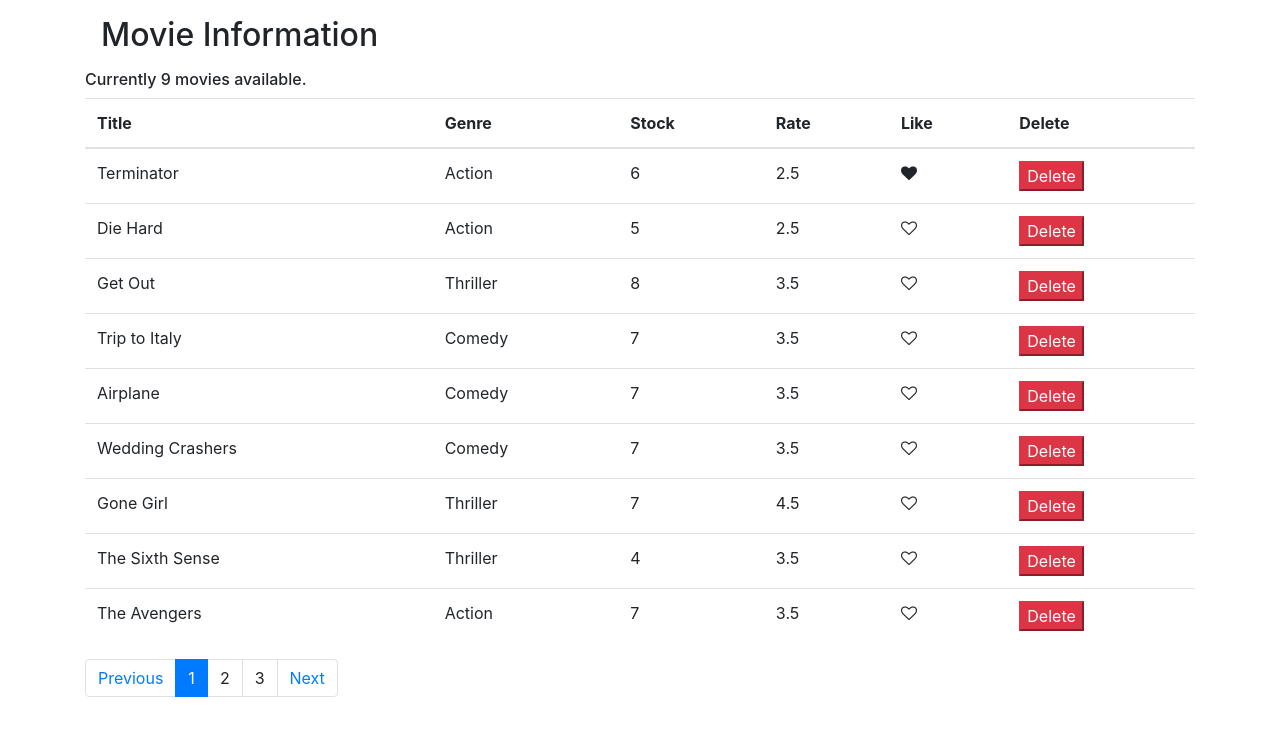
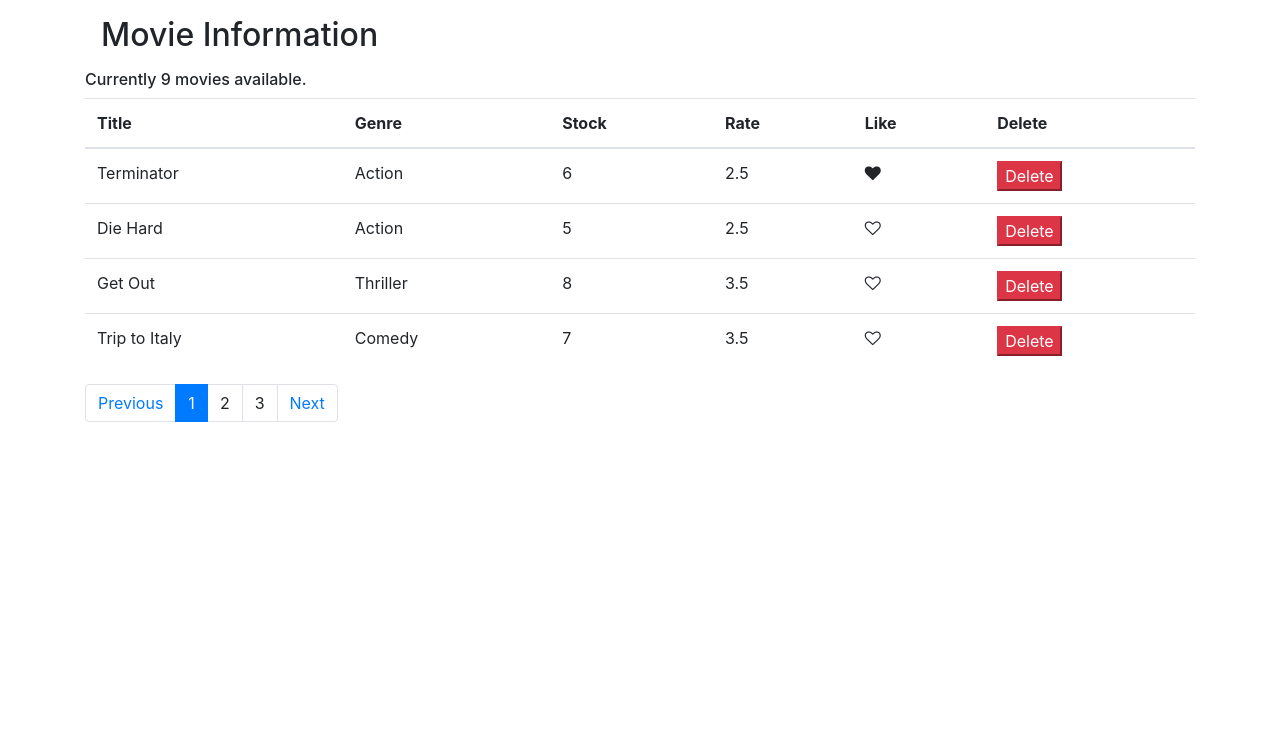
Before and after one commit to olee2002/vidly, a React (Create React App) app: page / in a window 1280 px wide. Shown: the top 736 px of the page. Built offline with nearby package versions, Linux system fonts and the light colour scheme.

Commit message:
pagination working

```diff
--- a/src/components/movies.js
+++ b/src/components/movies.js
@@ -2,6 +2,7 @@
 import { getMovies, deleteMovie } from '../services/fakeMovieService';
 import Movie from './movie';
 import Pagination from './pagination';
+import { paginate } from '../utils/paginate';
 
 class Movies extends Component {
 
@@ -37,11 +38,14 @@
     render() {
         const tableHead = ['Title', 'Genre', 'Stock', 'Rate', 'Like', 'Delete'];
         const { length: count } = this.state.movies;
-        const { perPage, currentPage } = this.state;
+        const { perPage, currentPage, movies } = this.state;
         if (count === 0) return <div className='m-5'> There are no movies available.</div>;
+
+        const moviesPerPage = paginate(movies, currentPage, perPage)
+        console.log(moviesPerPage)
         return <div>
             <Movie
-                movies={this.state.movies}
+                movies={moviesPerPage}
                 tableHead={tableHead}
                 deleteMovie={this.deleteMovie}
                 count={count}
--- a/src/components/pagination.js
+++ b/src/components/pagination.js
@@ -4,10 +4,8 @@
 const Pagination = (props) => {
     const { count, perPage, currentPage, onPageChange } = props;
     const pageCount = Math.ceil(count / perPage);
-    console.log(currentPage)
-    if (pageCount <= 1) return null;
+    // if (pageCount <= 1) return null;
     const pages = _.range(1, pageCount + 1);
-    console.log(pageCount, pages)
     return <nav>
         <ul className="pagination">
             <li className="page-item"><a className="page-link" href="#">Previous</a></li>
--- /dev/null
+++ b/src/utils/paginate.js
@@ -0,0 +1,10 @@
+import _ from 'lodash';
+
+export function paginate(items, pageNumber, perPage) {
+    const startIndex = (pageNumber - 1) * perPage;
+    console.log(startIndex)
+    return _(items)
+        .slice(startIndex)
+        .take(perPage)
+        .value();
+}
```
